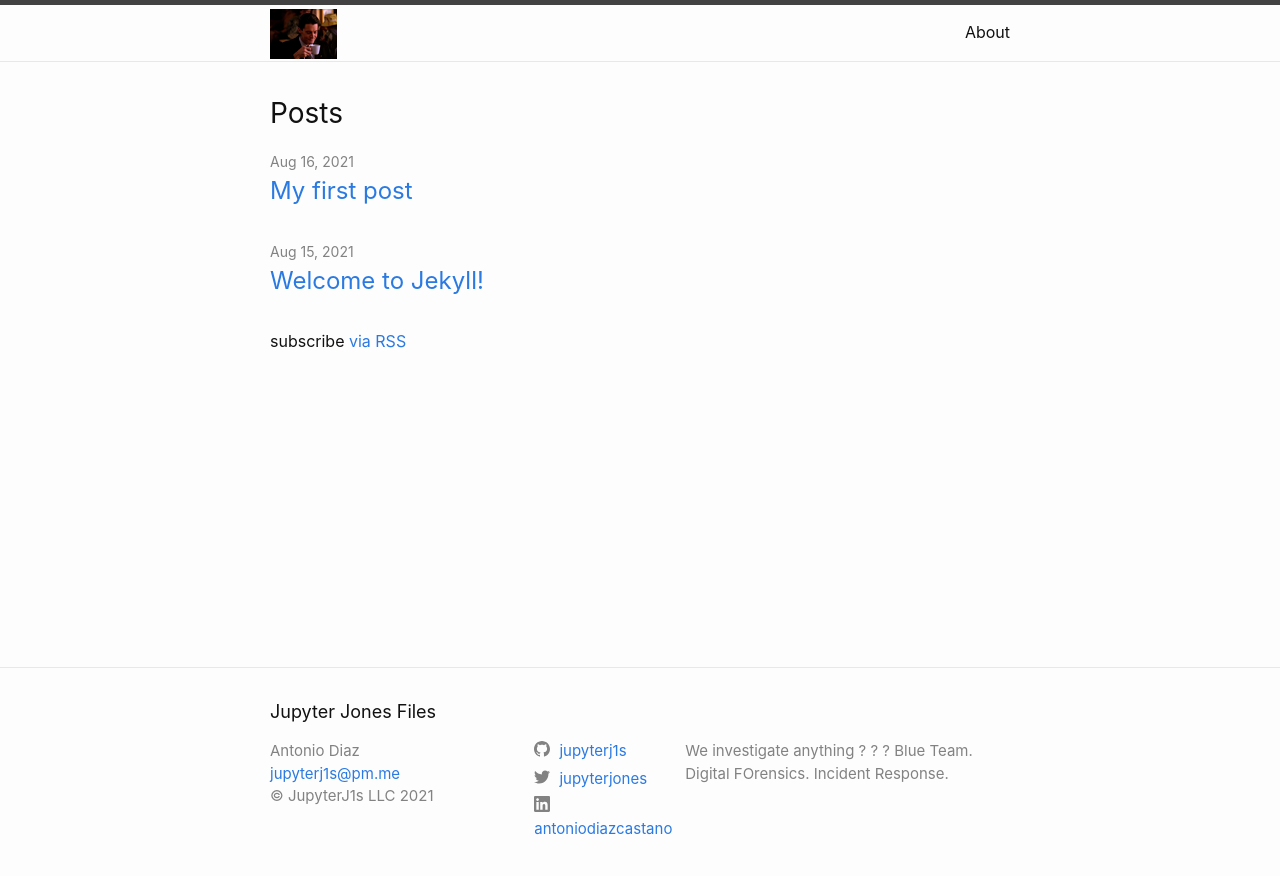
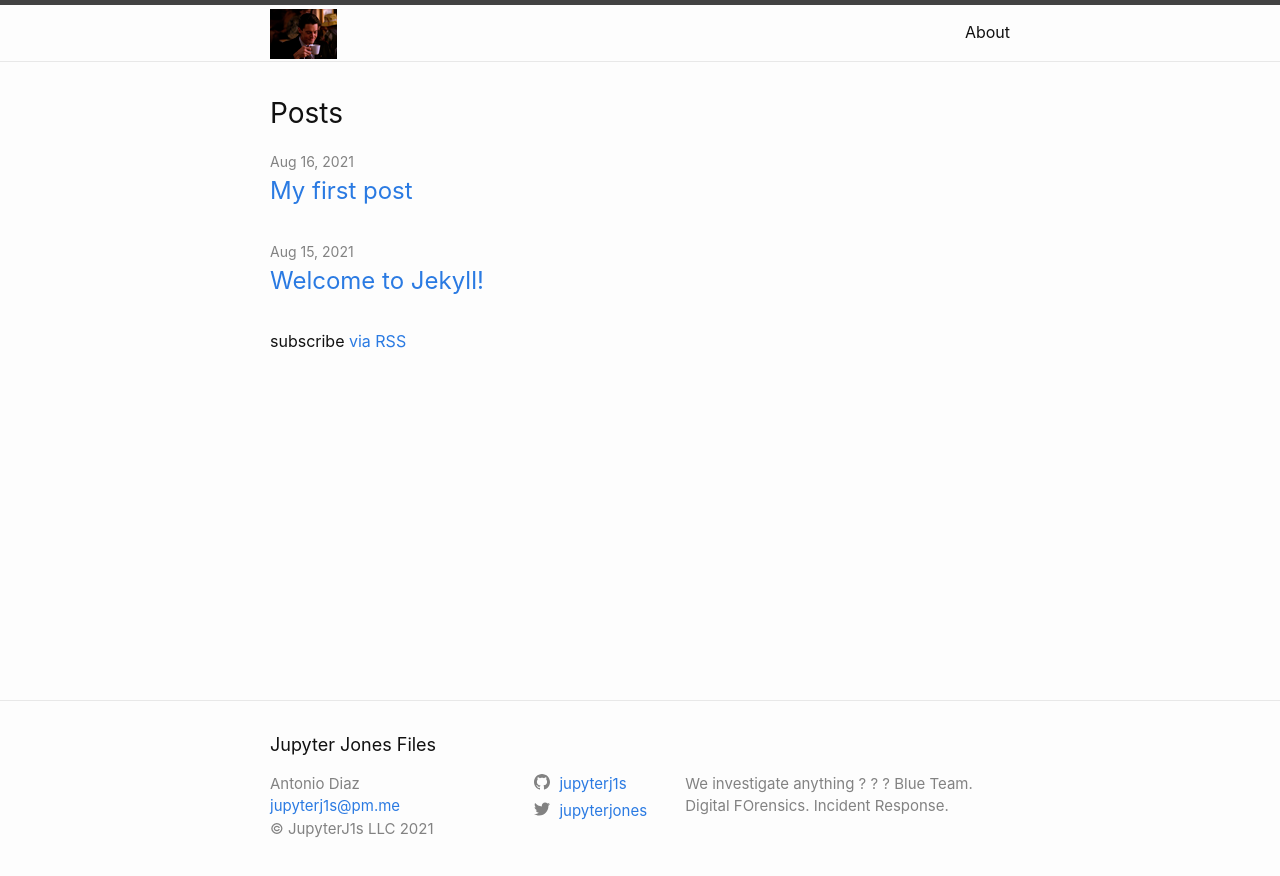
Before and after one commit to jupyterj1s/my-blog, a Jekyll site: the page built from index.markdown, in a window 1280 px wide. Shown: the top 876 px of the page. Built offline with Jekyll 4.4.1, drawn with Linux system fonts in a browser that asks for light colours.

Commit message:
no liked

```diff
--- a/_config.yml
+++ b/_config.yml
@@ -27,7 +27,6 @@ baseurl: "/my-blog" # the subpath of your site, e.g. /blog
 url: "https://jupyterj1s.github.io" # the base hostname & protocol for your site, e.g. http://example.com
 twitter_username: jupyterjones
 github_username:  jupyterj1s
-linkedin_username: antoniodiazcastano
 author: Antonio Diaz
 
 copyright: "JupyterJ1s LLC"
```
